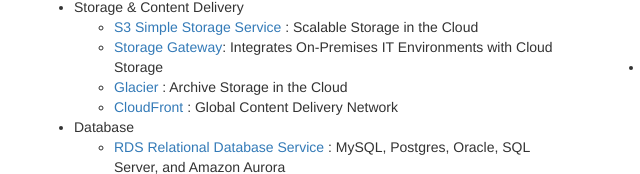
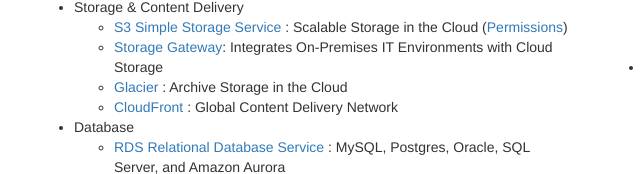
Before and after one commit to gene1wood/aws-api-documentation, a plain HTML site: page index.html in a window 1280 px wide. Shown: the part 283-457 px from the top of the page, 51-691 px from the left. Drawn offline with nearby package versions, Linux system fonts and the light colour scheme; some icons are missing.

Commit message:
adding s3 permissions

```diff
--- a/index.html
+++ b/index.html
@@ -64,7 +64,7 @@
 
           <ul>
             <li>
-              <a href="http://docs.aws.amazon.com/AmazonS3/latest/API/Welcome.html">S3 Simple Storage Service</a> : Scalable Storage in the Cloud
+              <a href="http://docs.aws.amazon.com/AmazonS3/latest/API/Welcome.html">S3 Simple Storage Service</a> : Scalable Storage in the Cloud (<a href="http://docs.aws.amazon.com/AmazonS3/latest/dev/using-with-s3-actions.html">Permissions</a>)
             </li>
 
             <li>
```
